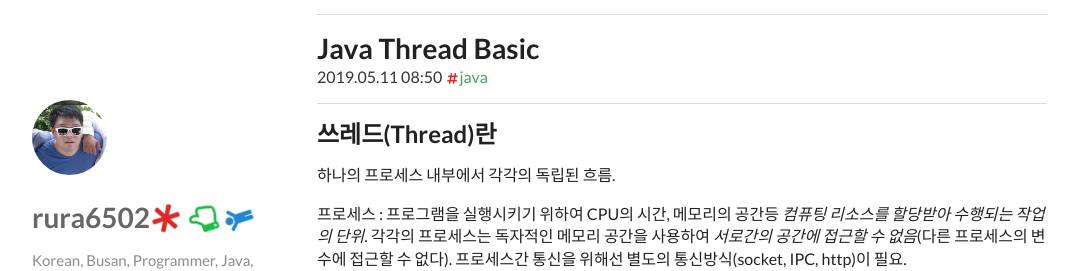
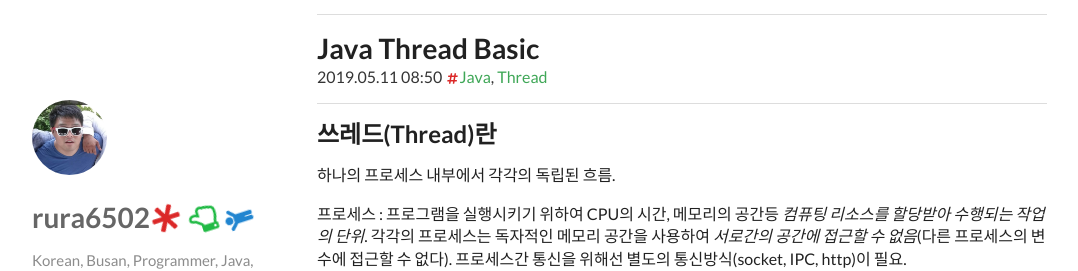
Before and after one commit to rura6502/rura6502.github.io, a Jekyll site: the page built from _posts/2019-05-11-Java-Thread-Basic.md, in a window 1280 px wide and 900 px high. Shown: the top 271 px of the window, without its empty margins (53-1131 px from the left). Built offline with Jekyll 4.4.1, drawn with Linux system fonts in a browser that asks for light colours; nearby versions of some CDN libraries; comment, search, counter and statistics services are not loaded.

Commit message:
_posts/2019-05-11-Java-Thread-Basic.md updated from https://stackedit.io/

```diff
--- a/_posts/2019-05-11-Java-Thread-Basic.md
+++ b/_posts/2019-05-11-Java-Thread-Basic.md
@@ -2,7 +2,7 @@
 layout: post
 title:  Java Thread Basic
 date:  2019-05-11 17:50:00 +0900
-categories: [java]
+categories: [Java, Thread]
 ---
 
 ## 쓰레드(Thread)란
```
Also changed, not shown: other parts of _posts/2019-05-11-Java-Thread-Basic.md (+1 -1 lines).
